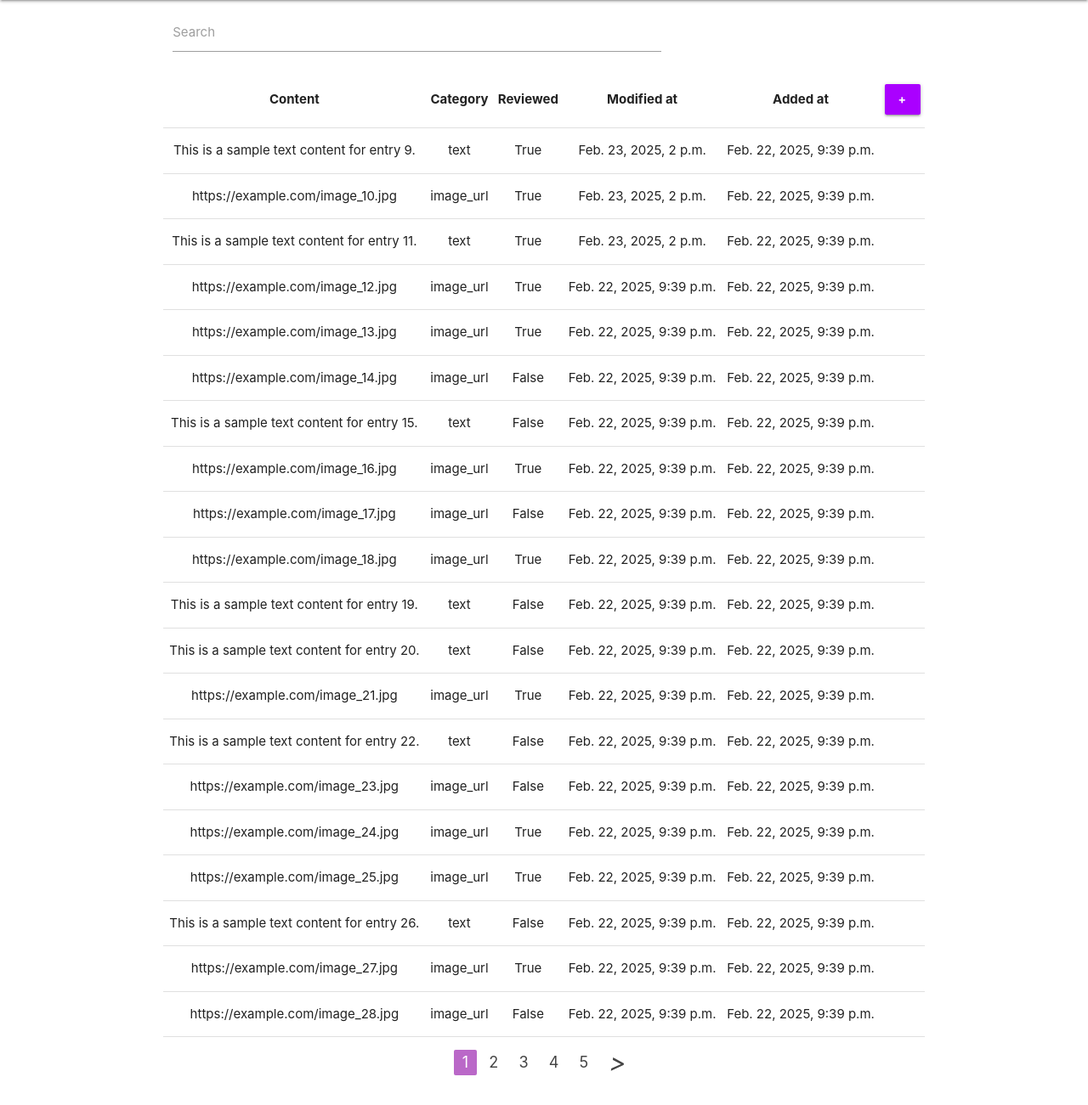
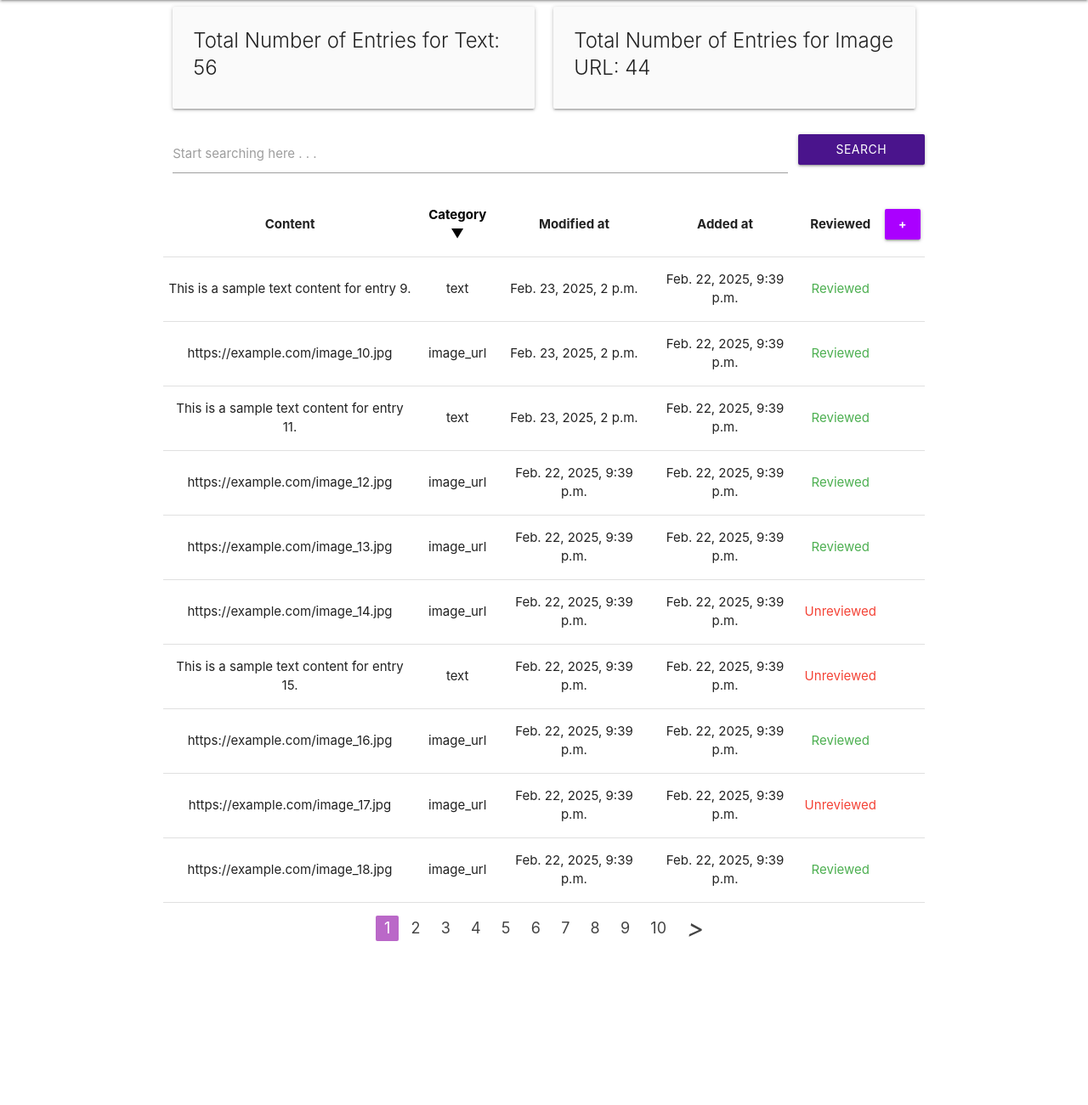
Before and after one commit to zettomon/BurmeseAI_Tasks, a Django app: page /submission_portal/ in a window 1280 px wide. Shown: the part 64-1365 px from the top of the page at 85% size. After the commit the page ends 1172 px from the top, so only its background shows below. Run offline with Django 5.2, Linux system fonts and the light colour scheme; data comes from the database, SQL or seed files in the repository; both versions use the stored data as it was after the commit.

Commit message:
Backends for Internship Task 1 Done; Remaining: HTMX

```diff
--- a/submission_portal/urls.py
+++ b/submission_portal/urls.py
@@ -3,5 +3,8 @@ from . import views
 
 urlpatterns = [
     path('', views.submission_portal, name="submission_portal"),
-    path('form_add', views.form_add, name="form_add")
+    path('form_add', views.form_add, name="form_add"),
+    path('form_filter_category', views.form_filter_category, name="form_filter_category"),
+    path('search_result', views.form_search, name="form_search"),
+    path('handle_reviewed', views.handle_reviewed, name="handle_reviewed")
 ]
--- a/submission_portal/views.py
+++ b/submission_portal/views.py
@@ -4,13 +4,55 @@ from django.http import HttpResponse
 
 from .models import DataEntry
 
+# Main Page of Data Submission Portal
 def submission_portal(request):
     data = DataEntry.objects.all()
-    paginator = Paginator(data, 20)
+    paginator = Paginator(data, 10)
     page_number = request.GET.get('page')
     data = paginator.get_page(page_number)
-    return render(request, 'submission_portal/index.html', {'data': data})
+    text_count = DataEntry.objects.filter(category='text').count()
+    image_url_count = DataEntry.objects.filter(category='image_url').count()
+    context = {
+        'data': data,
+        'text_count': text_count,
+        'image_url_count': image_url_count
+    }
+    return render(request, 'submission_portal/submission_page.html', context=context)
 
+# Read https://www.w3schools.com/django/django_queryset_filter.php
+
+# Search Bar Handler
+def form_search(request):
+    if request.method == 'POST':
+        data = DataEntry.objects.filter(content__contains=request.POST.get('search'))
+        context = {
+            'data': data
+        }
+        return render(request, 'submission_portal/submission_page.html', context=context)
+
+# Form Category Handler
+def form_filter_category(request):
+    if request.method == 'POST':
+        category = request.POST.get('category')
+        if category == 'all':
+            data = DataEntry.objects.all()
+        else:
+            data = DataEntry.objects.filter(category=request.POST.get('category'))
+        context = {
+            'data': data
+        }
+        return render(request, 'submission_portal/submission_page.html', context=context)
+
+# Marking/Unmarking Is_Reviewed Handler
+def handle_reviewed(request):
+    if request.method == 'POST':
+        entry_id = request.POST.get('entry_id')
+        entry = DataEntry.objects.filter(id=entry_id).first()
+        entry.is_reviewed = not entry.is_reviewed
+        entry.save()
+        return render(request, 'submission_portal/submission_page.html')
+
+# Form for adding new data
 def form_add(request):
     if request.method == 'POST':
         DataEntry.objects.create(
@@ -21,4 +63,4 @@ def form_add(request):
         response = HttpResponse()
         response['HX-Redirect'] = '/submission_portal'
         return response
-    return render(request, 'submission_portal/components/form.html')
+    return render(request, 'submission_portal/components/submission_form.html')
--- a/templates/submission_portal/components/form.html
+++ b/templates/submission_portal/components/submission_form.html
@@ -1,7 +1,7 @@
 {% extends 'index.html' %} {% block content %}
 <div class="flex-center container">
   <div class="row container card grey lighten-4" style="padding: 5%">
-    <form class="col s12" hx-post="{% url 'form_add' %}" hx-target="#response">
+    <form class="col s12" hx-post="{% url 'form_add' %}">
       <div class="row">
         <h3 class="purple-text text-darken-4">Add data</h3>
       </div>
@@ -47,8 +47,4 @@
       </div>
     </form>
   </div>
-
-  <!-- Placeholder for the response -->
-  <div id="response"></div>
-</div>
 {% endblock %}
--- /dev/null
+++ b/templates/submission_portal/components/submission_table.html
@@ -0,0 +1,84 @@
+<table class="highlight centered">
+  <thead>
+    <tr>
+      <th>Content</th>
+      <th>
+        <!-- Dropdown Trigger -->
+        <a class="dropdown-trigger black-text" href="#" data-target="category-dropdown"
+          >Category &#9660;</a
+        >
+
+        <!-- Dropdown Structure -->
+        <ul id="category-dropdown" class="dropdown-content">
+          <li
+            hx-post="{% url 'form_filter_category' %}"
+            hx-vals='{"category": "all"}'
+            hx-target="#submission--table"
+          >
+            <a class="black-text center-align">All</a>
+          </li>
+
+          <li
+            hx-post="{% url 'form_filter_category' %}"
+            hx-vals='{"category": "text"}'
+            hx-target="#submission--table"
+          >
+            <a class="black-text center-align">Text</a>
+          </li>
+          <li
+            hx-post="{% url 'form_filter_category' %}"
+            hx-vals='{"category": "image_url"}'
+            hx-target="#submission--table"
+          >
+            <a class="black-text center-align">ImageURL</a>
+          </li>
+        </ul>
+      </th>
+      <th>Modified at</th>
+      <th>Added at</th>
+      <th>Reviewed</th>
+      <th><a class="waves-effect waves-light btn purple accent-4" href="form_add">+</a></th>
+    </tr>
+  </thead>
+
+  <tbody id="submission--table">
+    {% for entry in data %}
+    <tr>
+      <td>{{entry.content}}</td>
+      <td>{{entry.category}}</td>
+      <td>{{entry.updated}}</td>
+      <td>{{entry.created}}</td>
+      {% if entry.is_reviewed == True %}
+      <td>
+        <a
+          class="waves-effect waves-light green-text"
+          hx-post="{% url 'handle_reviewed' %}"
+          hx-vals='{"entry_id": "{{entry.id}}"}'
+          hx-target="this"
+          hx-swap="innerHTML"
+          >Reviewed</a
+        >
+      </td>
+      {% else %}
+      <td>
+        <a
+          class="waves-effect waves-light red-text"
+          hx-post="{% url 'handle_reviewed' %}"
+          hx-vals='{"entry_id": "{{entry.id}}"}'
+          hx-target="this"
+          hx-swap="innerHTML"
+          >Unreviewed</a
+        >
+      </td>
+      {% endif %}
+    </tr>
+    {% endfor %}
+  </tbody>
+</table>
+
+<script>
+  document.addEventListener("DOMContentLoaded", function () {
+    var elems = document.querySelectorAll(".dropdown-trigger");
+    var instances = M.Dropdown.init(elems);
+  });
+</script>
--- a/templates/submission_portal/index.html
+++ /dev/null
@@ -1,51 +0,0 @@
-{% extends 'index.html' %} {% block content %}
-<div class="container">
-  <div class="row">
-    <div class="input-field col s8">
-      <input id="search_bar" type="text" class="validate" />
-      <label for="search_bar">Search</label>
-    </div>
-    <table class="highlight centered">
-      <thead>
-        <tr>
-          <th>Content</th>
-          <th>Category</th>
-          <th>Reviewed</th>
-          <th>Modified at</th>
-          <th>Added at</th>
-          <th><a class="waves-effect waves-light btn purple accent-4" href="form_add">+</a></th>
-        </tr>
-      </thead>
-
-      <tbody>
-        {% for entry in data %}
-        <tr>
-          <td>{{entry.content}}</td>
-          <td>{{entry.category}}</td>
-          <td>{{entry.is_reviewed}}</td>
-          <td>{{entry.updated}}</td>
-          <td>{{entry.created}} {% endfor %}</td>
-        </tr>
-      </tbody>
-    </table>
-
-    <!-- Pagination -->
-    <!-- Needs to handle for big data sets (to limit the number of pagination page)-->
-    <ul class="pagination center">
-      {% if data.has_previous %}
-      <li class="waves-effect">
-        <a href="?page={{ data.previous_page_number }}"><i class="material-icons"><</i></a>
-      </li>
-      {% endif %} {% for page in data.paginator.page_range %} {% if page == data.number %}
-      <li class="active purple lighten-2"><a href="?page={{ page }}">{{page}}</a></li>
-      {% else %}
-      <li class="waves-effect"><a href="?page={{ page }}">{{page}}</a></li>
-      {% endif %} {% endfor %} {% if data.has_next %}
-      <li class="waves-effect">
-        <a href="?page={{data.next_page_number}}"><i class="material-icons">></i></a>
-      </li>
-      {% endif %}
-    </ul>
-  </div>
-</div>
-{% endblock %}
--- /dev/null
+++ b/templates/submission_portal/submission_page.html
@@ -0,0 +1,63 @@
+{% extends 'index.html' %} {% block content %}
+<div class="container">
+  <!-- Card for Task 4 (Total Entries per categories)-->
+  <div class="row">
+    <div class="col s6">
+      <div class="card grey lighten-5">
+        <div class="card-content">
+          <span class="card-title">Total Number of Entries for Text: {{text_count}}</span>
+        </div>
+      </div>
+    </div>
+    <div class="col s6">
+      <div class="card grey lighten-5">
+        <div class="card-content">
+          <span class="card-title">Total Number of Entries for Image URL: {{image_url_count}}</span>
+        </div>
+      </div>
+    </div>
+
+    <!-- Search bar function Starts-->
+    <div class="row">
+      <form>
+        <div class="input-field col s10">
+          <input id="search_bar" type="text" class="validate" name="search" />
+          <label for="search_bar">Start searching here . . . </label>
+        </div>
+        <button
+          class="input-field btn waves-effect waves-light col s2 purple darken-4"
+          type="submit"
+          name="action"
+          hx-post="{% url 'form_search' %}"
+          hx-target="#submission--table"
+          hx-swap="innerHTML"
+        >
+          Search
+        </button>
+      </form>
+      <!-- Search bar function Ends-->
+      <!-- Submission Table section starts -->
+      {% include 'submission_portal/components/submission_table.html' %}
+      <!-- Submission Table section ends -->
+
+      <!-- Pagination -->
+      <!-- Needs to handle for big data sets (to limit the number of pagination page)-->
+      <ul class="pagination center">
+        {% if data.has_previous %}
+        <li class="waves-effect">
+          <a href="?page={{ data.previous_page_number }}"><i class="material-icons"><</i></a>
+        </li>
+        {% endif %} {% for page in data.paginator.page_range %} {% if page == data.number %}
+        <li class="active purple lighten-2"><a href="?page={{ page }}">{{page}}</a></li>
+        {% else %}
+        <li class="waves-effect"><a href="?page={{ page }}">{{page}}</a></li>
+        {% endif %} {% endfor %} {% if data.has_next %}
+        <li class="waves-effect">
+          <a href="?page={{data.next_page_number}}"><i class="material-icons">></i></a>
+        </li>
+        {% endif %}
+      </ul>
+    </div>
+  </div>
+  {% endblock %}
+</div>
```
Also changed, not shown: README.md, db.sqlite3.
